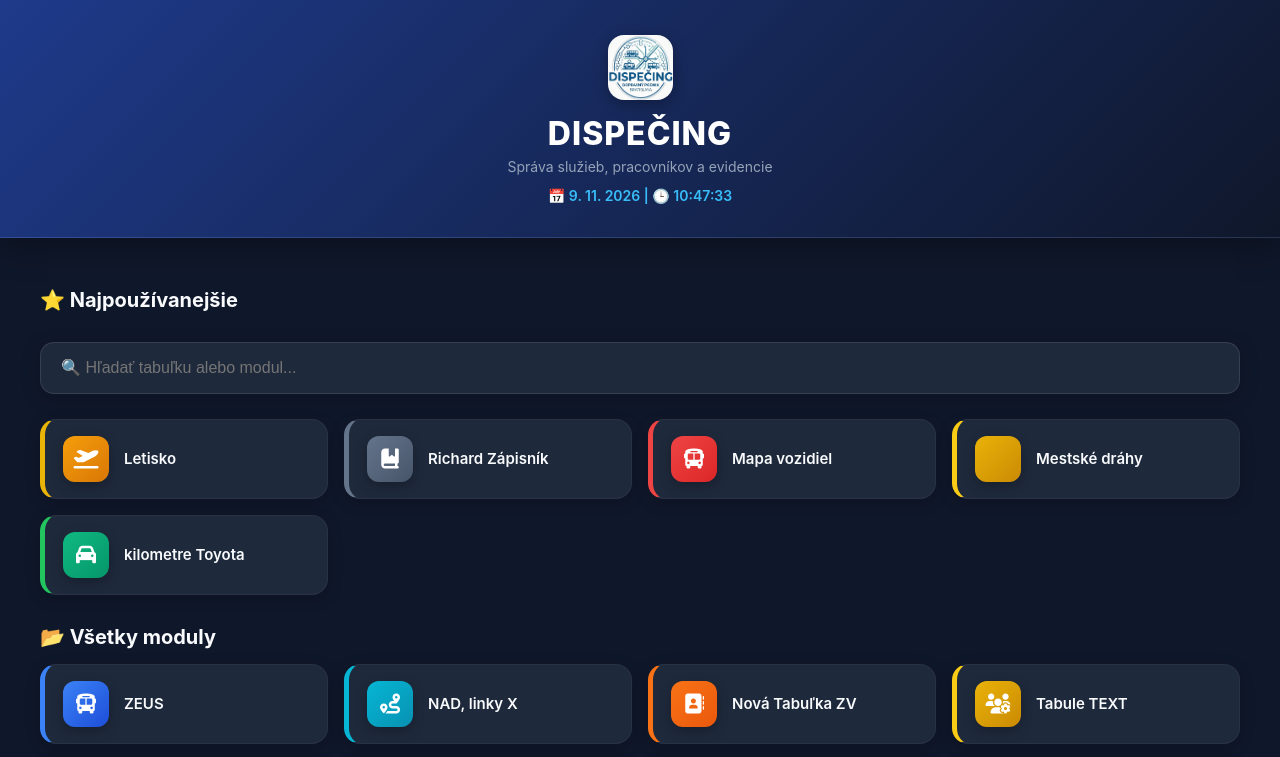
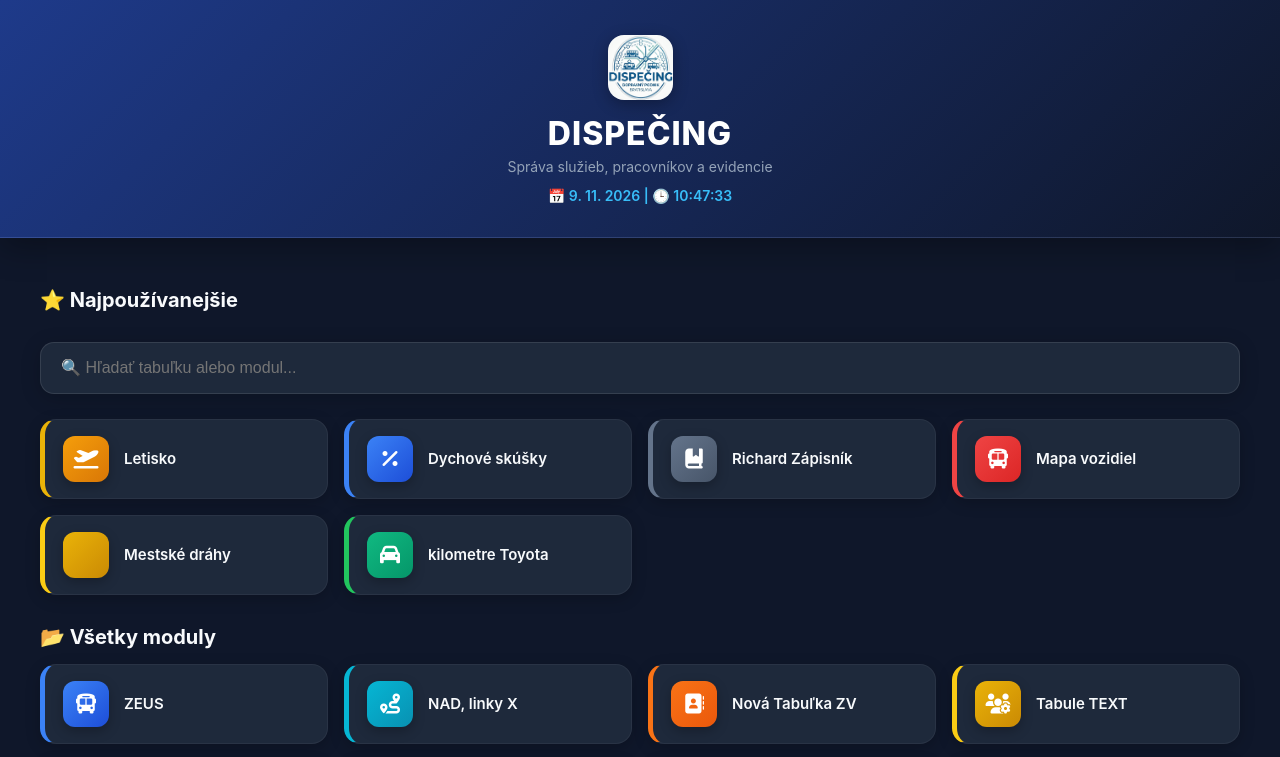
Before and after one commit to Richi2186/DPB-Dispe-ing, a plain HTML site: page index.html in a window 1280 px wide. Shown: the top 757 px of the page. Drawn offline with Linux system fonts and the light colour scheme; some icons are missing.

Commit message:
Add link to Dychové skúšky Google Sheet

```diff
--- a/index.html
+++ b/index.html
@@ -343,6 +343,14 @@ a {
       </div>
     </a>
 
+ <!-- PRIAMY ODKAZ NA GOOGLE TABUĽKU (OTVÁRA V SAMOSTATNOM OKNE) -->
+    <a href="https://docs.google.com/spreadsheets/d/1Nrdm4skGfp-zdQ0bfjj1xun29YzuQ0ArhUZzfLZd3YY/edit?gid=0#gid=0" onclick="otvorTabulku(event, this.href, 'Dychové skúšky');" class="tile">
+      <div class="card blue">
+        <div class="icon"><i class="fa-solid fa-percent"></i></div>
+        <div class="card-title">Dychové skúšky</div>
+      </div>
+    </a>
+
     <!-- PRIAMY ODKAZ NA GOOGLE TABUĽKU (OTVÁRA V SAMOSTATNOM OKNE) -->
     <a href="https://docs.google.com/spreadsheets/d/1NPZYYyIHyv5POdnqo1S4GzrYkx_GQzSZJeUc8qc6e8U/edit?gid=2029801374#gid=2029801374" onclick="otvorTabulku(event, this.href, 'Richard Zápisník');" class="tile">
       <div class="card grey">
```
